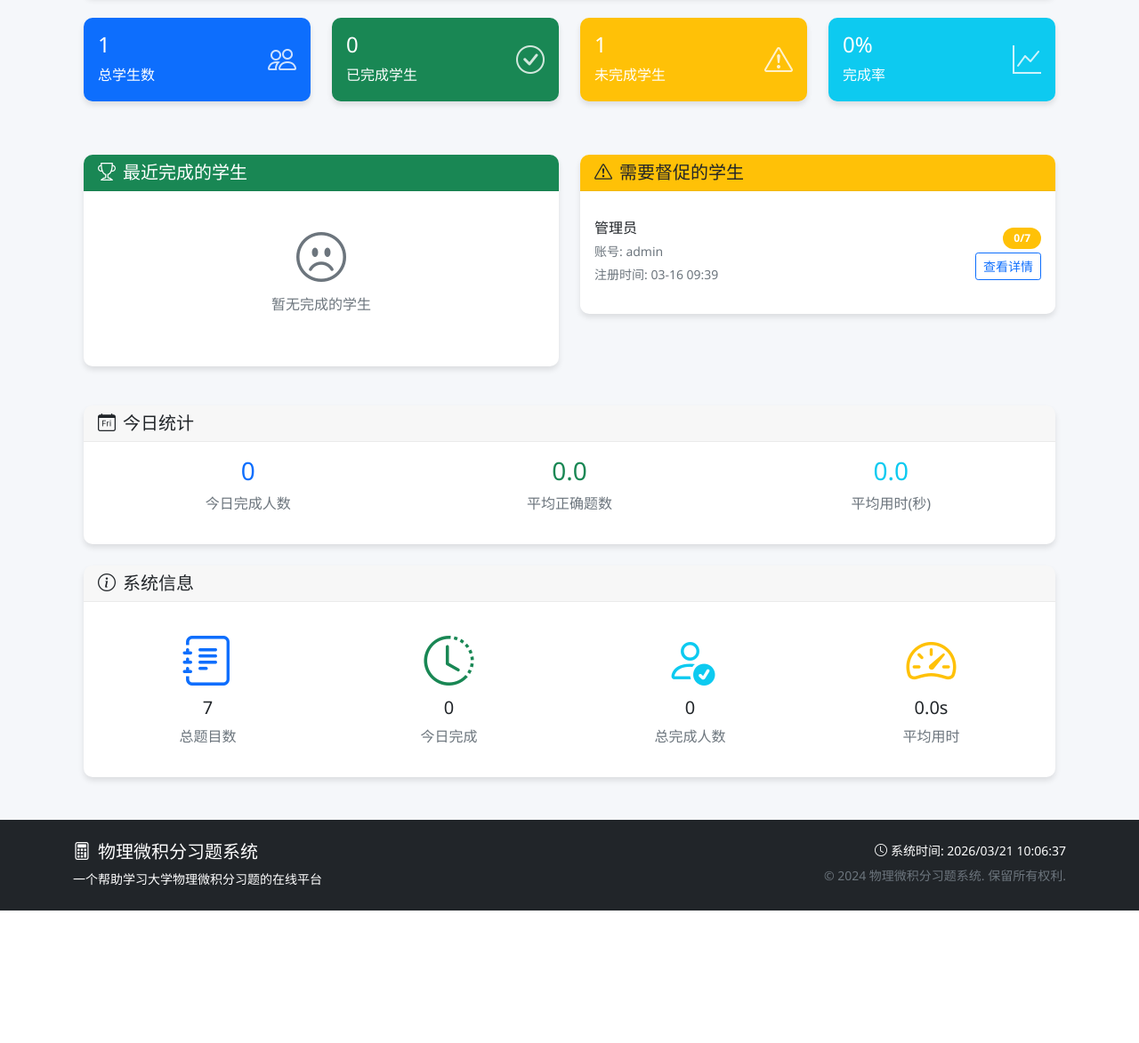
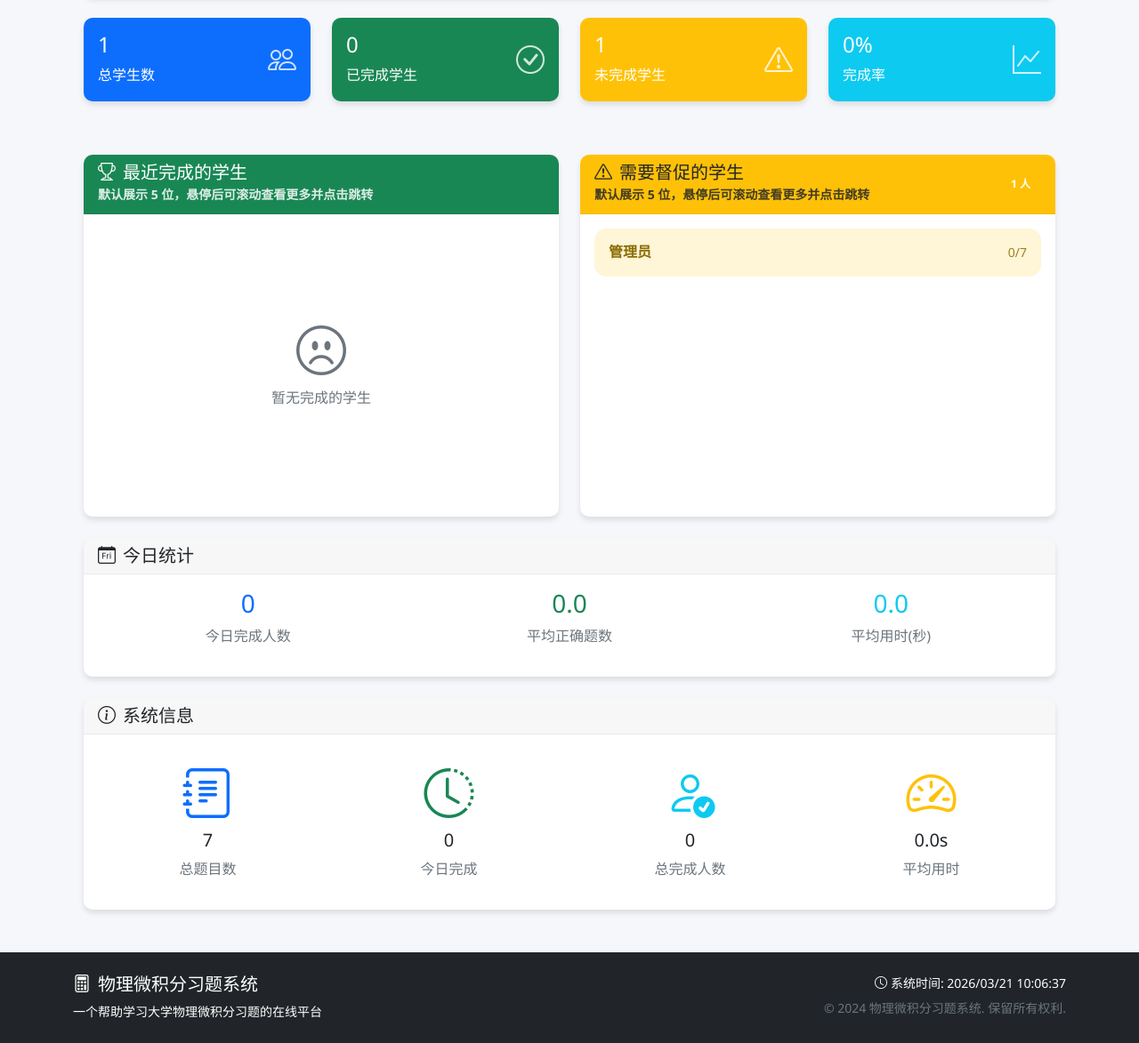
Before and after one commit to 2648156614/PythonProject, a Flask app: page /admin in a window 1280 px wide. Shown: the part 418-1591 px from the top of the page at 89% size. Before the commit the page ends 1442 px from the top, so only its background shows below. Run offline with Flask 3, Linux system fonts and the light colour scheme; a user stored in the database is signed in; data comes from the database, SQL or seed files in the repository; tables that the repository leaves empty hold one stand-in row (values such as "Sample post").

Commit message:
优化管理员后台学生看板交互

```diff
--- a/physics_project/templates/admin_dashboard.html
+++ b/physics_project/templates/admin_dashboard.html
@@ -55,7 +55,7 @@
     <!-- 总体统计 -->
     <div class="row mb-4">
         <div class="col-xl-3 col-md-6 mb-3">
-            <div class="card text-white bg-primary">
+            <div class="card text-white bg-primary dashboard-card">
                 <div class="card-body">
                     <div class="d-flex align-items-center">
                         <div class="flex-grow-1">
@@ -70,7 +70,7 @@
             </div>
         </div>
         <div class="col-xl-3 col-md-6 mb-3">
-            <div class="card text-white bg-success">
+            <div class="card text-white bg-success dashboard-card">
                 <div class="card-body">
                     <div class="d-flex align-items-center">
                         <div class="flex-grow-1">
@@ -85,7 +85,7 @@
             </div>
         </div>
         <div class="col-xl-3 col-md-6 mb-3">
-            <div class="card text-white bg-warning">
+            <div class="card text-white bg-warning dashboard-card">
                 <div class="card-body">
                     <div class="d-flex align-items-center">
                         <div class="flex-grow-1">
@@ -100,7 +100,7 @@
             </div>
         </div>
         <div class="col-xl-3 col-md-6 mb-3">
-            <div class="card text-white bg-info">
+            <div class="card text-white bg-info dashboard-card">
                 <div class="card-body">
                     <div class="d-flex align-items-center">
                         <div class="flex-grow-1">
@@ -116,35 +116,47 @@
         </div>
     </div>
 
-    <div class="row">
+    <div class="row student-panel-row align-items-stretch">
         <!-- 最近完成的学生 -->
-        <div class="col-lg-6 mb-4">
-            <div class="card">
-                <div class="card-header bg-success text-white">
-                    <h5 class="mb-0"><i class="bi bi-trophy me-2"></i>最近完成的学生</h5>
+        <div class="col-lg-6 mb-4 d-flex">
+            <div class="card student-hover-card student-hover-card-success flex-fill">
+                <div class="card-header bg-success text-white d-flex justify-content-between align-items-center gap-3">
+                    <div>
+                        <h5 class="mb-0"><i class="bi bi-trophy me-2"></i>最近完成的学生</h5>
+                        <small class="student-panel-tip">默认展示 5 位，悬停后可滚动查看更多并点击跳转</small>
+                    </div>
+                    <span class="badge text-bg-light text-success student-panel-badge">{{ recent_completions|length }} 人</span>
                 </div>
-                <div class="card-body">
+                <div class="card-body student-hover-card-body">
                     {% if recent_completions %}
-                    <div class="list-group list-group-flush">
+                    <div class="student-preview-list">
+                        {% for student in recent_completions[:5] %}
+                        <a href="{{ url_for('admin_student_details', user_id=student.id) }}" class="student-preview-item text-decoration-none">
+                            <span class="student-preview-name">{{ student.name or student.username }}</span>
+                            <span class="student-preview-meta">{{ student.completed_at.strftime('%m-%d %H:%M') }}</span>
+                        </a>
+                        {% endfor %}
+                    </div>
+                    <div class="student-scroll-list custom-scrollbar">
                         {% for student in recent_completions %}
-                        <div class="list-group-item d-flex justify-content-between align-items-center">
+                        <a href="{{ url_for('admin_student_details', user_id=student.id) }}" class="student-list-item text-decoration-none">
                             <div>
                                 <h6 class="mb-1">{{ student.name or student.username }}</h6>
                                 <small class="text-muted">账号: {{ student.username }}</small><br>
                                 <small class="text-muted">完成时间: {{ student.completed_at.strftime('%m-%d %H:%M') }}</small>
                             </div>
-                            <div class="text-end">
+                            <div class="text-end flex-shrink-0 ms-3">
                                 <span class="badge bg-primary rounded-pill">{{ student.total_score }}题</span>
                                 <br>
                                 <small class="text-muted">{{ "%.1f"|format(student.total_time) }}秒</small>
                             </div>
-                        </div>
+                        </a>
                         {% endfor %}
                     </div>
                     {% else %}
-                    <div class="text-center py-4">
+                    <div class="text-center py-4 empty-state-panel">
                         <i class="bi bi-emoji-frown display-4 text-muted"></i>
-                        <p class="text-muted mt-2">暂无完成的学生</p>
+                        <p class="text-muted mt-2 mb-0">暂无完成的学生</p>
                     </div>
                     {% endif %}
                 </div>
@@ -152,34 +164,45 @@
         </div>
 
         <!-- 需要督促的学生 -->
-        <div class="col-lg-6 mb-4">
-            <div class="card">
-                <div class="card-header bg-warning text-dark">
-                    <h5 class="mb-0"><i class="bi bi-exclamation-triangle me-2"></i>需要督促的学生</h5>
+        <div class="col-lg-6 mb-4 d-flex">
+            <div class="card student-hover-card student-hover-card-warning flex-fill">
+                <div class="card-header bg-warning text-dark d-flex justify-content-between align-items-center gap-3">
+                    <div>
+                        <h5 class="mb-0"><i class="bi bi-exclamation-triangle me-2"></i>需要督促的学生</h5>
+                        <small class="student-panel-tip text-dark">默认展示 5 位，悬停后可滚动查看更多并点击跳转</small>
+                    </div>
+                    <span class="badge text-bg-light text-warning-emphasis student-panel-badge">{{ incomplete_students|length }} 人</span>
                 </div>
-                <div class="card-body">
+                <div class="card-body student-hover-card-body">
                     {% if incomplete_students %}
-                    <div class="list-group list-group-flush">
+                    <div class="student-preview-list">
+                        {% for student in incomplete_students[:5] %}
+                        <a href="{{ url_for('admin_student_details', user_id=student.id) }}" class="student-preview-item text-decoration-none student-preview-item-warning">
+                            <span class="student-preview-name">{{ student.name or student.username }}</span>
+                            <span class="student-preview-meta">{{ (student.total_score or 0) }}/{{ total_problems }}</span>
+                        </a>
+                        {% endfor %}
+                    </div>
+                    <div class="student-scroll-list custom-scrollbar">
                         {% for student in incomplete_students %}
-                        <div class="list-group-item d-flex justify-content-between align-items-center">
+                        <a href="{{ url_for('admin_student_details', user_id=student.id) }}" class="student-list-item text-decoration-none student-list-item-warning">
                             <div>
                                 <h6 class="mb-1">{{ student.name or student.username }}</h6>
                                 <small class="text-muted">账号: {{ student.username }}</small><br>
                                 <small class="text-muted">注册时间: {{ student.created_at.strftime('%m-%d %H:%M') }}</small>
                             </div>
-                            <div class="text-end">
-                                <span class="badge bg-warning rounded-pill">{{ student.total_score or 0 }}/{{ total_problems }}</span>
+                            <div class="text-end flex-shrink-0 ms-3">
+                                <span class="badge bg-warning text-dark rounded-pill">{{ student.total_score or 0 }}/{{ total_problems }}</span>
                                 <br>
-                                <a href="{{ url_for('admin_student_details', user_id=student.id) }}"
-                                   class="btn btn-sm btn-outline-primary mt-1">查看详情</a>
+                                <small class="text-primary mt-1 d-inline-block">查看答题情况</small>
                             </div>
-                        </div>
+                        </a>
                         {% endfor %}
                     </div>
                     {% else %}
-                    <div class="text-center py-4">
+                    <div class="text-center py-4 empty-state-panel">
                         <i class="bi bi-emoji-smile display-4 text-muted"></i>
-                        <p class="text-muted mt-2">所有学生都已完成！</p>
+                        <p class="text-muted mt-2 mb-0">所有学生都已完成！</p>
                     </div>
                     {% endif %}
                 </div>
@@ -188,7 +211,7 @@
     </div>
 
     <!-- 今日统计 -->
-    <div class="card">
+    <div class="card dashboard-card">
         <div class="card-header">
             <h5 class="mb-0"><i class="bi bi-calendar-day me-2"></i>今日统计</h5>
         </div>
@@ -211,7 +234,7 @@
     </div>
 
     <!-- 系统信息 -->
-    <div class="card mt-4">
+    <div class="card mt-4 dashboard-card">
         <div class="card-header">
             <h5 class="mb-0"><i class="bi bi-info-circle me-2"></i>系统信息</h5>
         </div>
@@ -254,11 +277,114 @@
 .stat-icon {
     opacity: 0.8;
 }
-.card {
-    transition: transform 0.2s;
+.dashboard-card,
+.student-hover-card {
+    transition: transform 0.25s ease, box-shadow 0.25s ease;
 }
-.card:hover {
-    transform: translateY(-2px);
+.dashboard-card:hover,
+.student-hover-card:hover {
+    transform: translateY(-4px);
+    box-shadow: 0 1rem 2rem rgba(15, 23, 42, 0.12);
+}
+.student-panel-row {
+    overflow: visible;
+}
+.student-hover-card {
+    min-height: 100%;
+    position: relative;
+    z-index: 1;
+}
+.student-hover-card:hover {
+    transform: translateY(-6px) scale(1.03);
+    z-index: 10;
+}
+.student-hover-card-body {
+    display: flex;
+    flex-direction: column;
+    min-height: 320px;
+    gap: 1rem;
+}
+.student-preview-list {
+    display: grid;
+    gap: 0.75rem;
+}
+.student-preview-item {
+    display: flex;
+    align-items: center;
+    justify-content: space-between;
+    gap: 1rem;
+    padding: 0.9rem 1rem;
+    border-radius: 0.85rem;
+    background: rgba(25, 135, 84, 0.08);
+    color: #146c43;
+    transition: transform 0.2s ease, background-color 0.2s ease;
+}
+.student-preview-item-warning {
+    background: rgba(255, 193, 7, 0.16);
+    color: #8a6d00;
+}
+.student-preview-item:hover {
+    transform: translateX(4px);
+    background: rgba(25, 135, 84, 0.16);
+}
+.student-preview-item-warning:hover {
+    background: rgba(255, 193, 7, 0.26);
+}
+.student-preview-name {
+    font-weight: 600;
+    color: inherit;
+}
+.student-preview-meta {
+    font-size: 0.875rem;
+    color: inherit;
+    opacity: 0.85;
+}
+.student-scroll-list {
+    max-height: 0;
+    overflow: hidden;
+    opacity: 0;
+    transition: max-height 0.35s ease, opacity 0.25s ease;
+}
+.student-hover-card:hover .student-scroll-list,
+.student-hover-card:focus-within .student-scroll-list {
+    max-height: 320px;
+    overflow-y: auto;
+    opacity: 1;
+}
+.student-list-item {
+    display: flex;
+    justify-content: space-between;
+    align-items: center;
+    padding: 0.95rem 0;
+    border-top: 1px solid rgba(15, 23, 42, 0.08);
+    color: inherit;
+    transition: padding-left 0.2s ease, background-color 0.2s ease;
+}
+.student-list-item:hover {
+    padding-left: 0.35rem;
+    background-color: rgba(13, 110, 253, 0.03);
+}
+.student-list-item-warning:hover {
+    background-color: rgba(255, 193, 7, 0.08);
+}
+.student-panel-tip {
+    opacity: 0.85;
+}
+.student-panel-badge {
+    white-space: nowrap;
+}
+.empty-state-panel {
+    min-height: 100%;
+    display: flex;
+    flex-direction: column;
+    justify-content: center;
+}
+.custom-scrollbar::-webkit-scrollbar {
+    width: 8px;
+}
+.custom-scrollbar::-webkit-scrollbar-thumb {
+    background: rgba(108, 117, 125, 0.45);
+    border-radius: 999px;
 }
 .list-group-item {
     border: none;
@@ -266,6 +392,14 @@
 }
 .btn-group .btn {
     margin-bottom: 0.5rem;
+}
+@media (max-width: 991.98px) {
+    .student-hover-card:hover {
+        transform: translateY(-4px) scale(1.01);
+    }
+    .student-hover-card-body {
+        min-height: auto;
+    }
 }
 @media (max-width: 768px) {
     .btn-group {
@@ -275,6 +409,15 @@
         margin-bottom: 0.5rem;
         border-radius: 0.375rem !important;
     }
+    .student-preview-item,
+    .student-list-item {
+        flex-direction: column;
+        align-items: flex-start;
+    }
+    .student-hover-card:hover .student-scroll-list,
+    .student-hover-card:focus-within .student-scroll-list {
+        max-height: 260px;
+    }
 }
 </style>
 {% endblock %}
```
